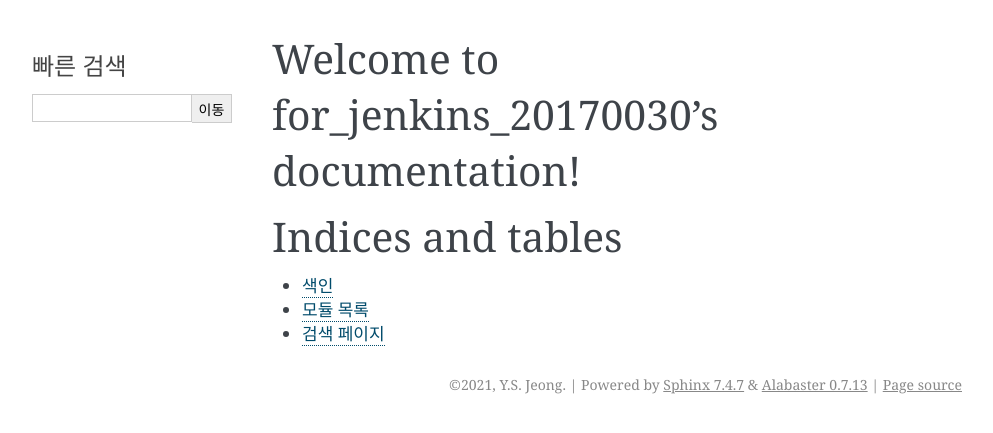
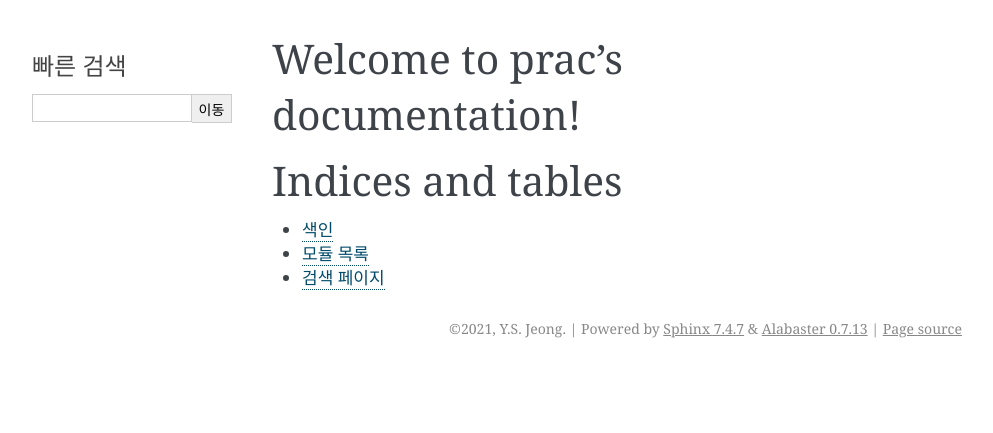
Before and after one commit to bytecell/for_jenkins_20170030, a Sphinx documentation site: the page built from source/index.rst, in a window 1280 px wide. Shown: the top 433 px of the page, without its empty margins (148-1141 px from the left). Built offline with Sphinx 7.4.7, drawn with Linux system fonts in a browser that asks for light colours.

Commit message:
another sphinx

```diff
--- a/source/conf.py
+++ b/source/conf.py
@@ -1,8 +1,8 @@
 #!/usr/bin/env python3
 # -*- coding: utf-8 -*-
 #
-# for_jenkins_20170030 documentation build configuration file, created by
-# sphinx-quickstart on Fri Feb 12 02:57:03 2021.
+# prac documentation build configuration file, created by
+# sphinx-quickstart on Fri Feb 12 03:31:39 2021.
 #
 # This file is execfile()d with the current directory set to its
 # containing dir.
@@ -31,8 +31,7 @@
 # Add any Sphinx extension module names here, as strings. They can be
 # extensions coming with Sphinx (named 'sphinx.ext.*') or your custom
 # ones.
-extensions = ['sphinx.ext.autodoc',
-        'sphinx.ext.napoleon']
+extensions = []
 
 # Add any paths that contain templates here, relative to this directory.
 templates_path = ['_templates']
@@ -47,7 +46,7 @@ source_suffix = '.rst'
 master_doc = 'index'
 
 # General information about the project.
-project = 'for_jenkins_20170030'
+project = 'prac'
 copyright = '2021, Y.S. Jeong'
 author = 'Y.S. Jeong'
 
@@ -113,7 +112,7 @@ html_sidebars = {
 # -- Options for HTMLHelp output ------------------------------------------
 
 # Output file base name for HTML help builder.
-htmlhelp_basename = 'for_jenkins_20170030doc'
+htmlhelp_basename = 'pracdoc'
 
 
 # -- Options for LaTeX output ---------------------------------------------
@@ -140,7 +139,7 @@ latex_elements = {
 # (source start file, target name, title,
 #  author, documentclass [howto, manual, or own class]).
 latex_documents = [
-    (master_doc, 'for_jenkins_20170030.tex', 'for\\_jenkins\\_20170030 Documentation',
+    (master_doc, 'prac.tex', 'prac Documentation',
      'Y.S. Jeong', 'manual'),
 ]
 
@@ -150,7 +149,7 @@ latex_documents = [
 # One entry per manual page. List of tuples
 # (source start file, name, description, authors, manual section).
 man_pages = [
-    (master_doc, 'for_jenkins_20170030', 'for_jenkins_20170030 Documentation',
+    (master_doc, 'prac', 'prac Documentation',
      [author], 1)
 ]
 
@@ -161,7 +160,7 @@ man_pages = [
 # (source start file, target name, title, author,
 #  dir menu entry, description, category)
 texinfo_documents = [
-    (master_doc, 'for_jenkins_20170030', 'for_jenkins_20170030 Documentation',
-     author, 'for_jenkins_20170030', 'One line description of project.',
+    (master_doc, 'prac', 'prac Documentation',
+     author, 'prac', 'One line description of project.',
      'Miscellaneous'),
 ]
--- a/source/index.rst
+++ b/source/index.rst
@@ -1,10 +1,10 @@
-.. for_jenkins_20170030 documentation master file, created by
-   sphinx-quickstart on Fri Feb 12 02:57:03 2021.
+.. prac documentation master file, created by
+   sphinx-quickstart on Fri Feb 12 03:31:39 2021.
    You can adapt this file completely to your liking, but it should at least
    contain the root `toctree` directive.
 
-Welcome to for_jenkins_20170030's documentation!
-================================================
+Welcome to prac's documentation!
+================================
 
 .. toctree::
    :maxdepth: 2
```
Also changed, not shown: 10 other files.
